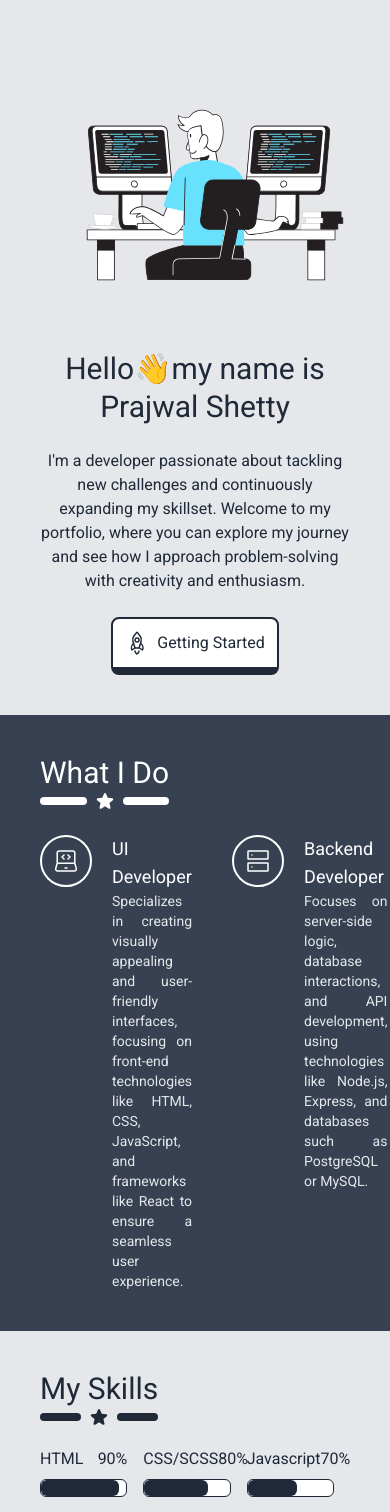
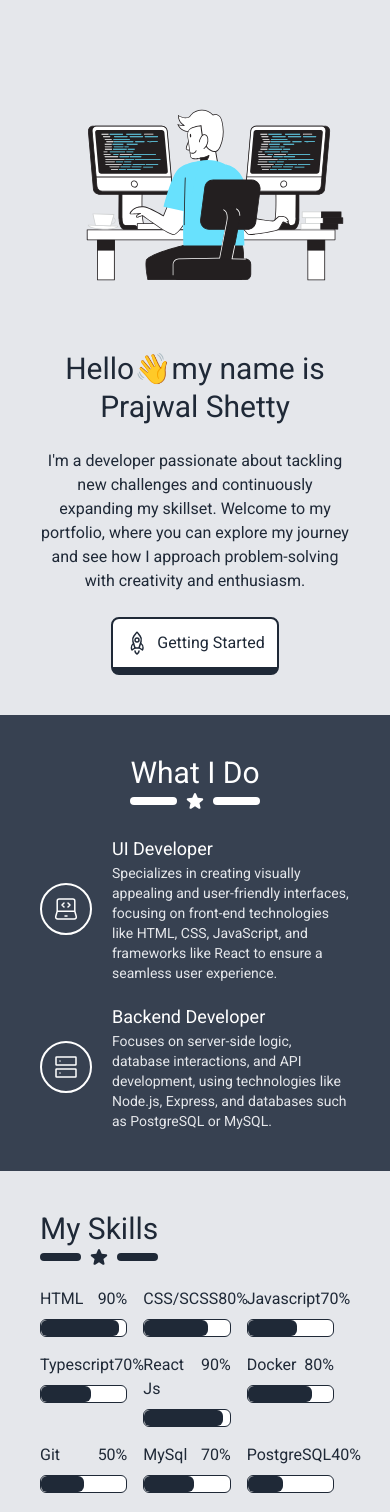
Before and after one commit to PrajwalSh0206/PrajwalSh0206.github.io, a React (Vite) app: page / in a window 390 px wide. Shown: the top 1512 px of the page. Built offline with nearby package versions, Linux system fonts and the light colour scheme.

Commit message:
about-sm-added

```diff
--- a/src/components/About/About.tsx
+++ b/src/components/About/About.tsx
@@ -2,10 +2,13 @@ import Title from '../common/Title';
 
 const About = () => {
   return (
-    <div className="p-10 lg:p-20 text-white space-y-6 bg-gray-700 flex text-sm lg:text-lg flex-col items-start text-justify" id="about">
+    <div
+      className="p-10 lg:p-20 text-white space-y-6 bg-gray-700 flex text-sm lg:text-lg flex-col items-center md:items-start md:text-justify text-left"
+      id="about"
+    >
       <Title borderColor="bg-white" title="What I Do"></Title>
-      <div className="flex w-full space-x-10 items-start">
-        <section className="flex space-x-5 items-start w-6/12">
+      <div className="flex w-full space-y-5 md:space-x-10 items-start flex-col md:flex-row">
+        <section className="flex space-x-5 items-center md:items-start w-full md:w-6/12">
           <div className="border-2 rounded-full border-white p-3">
             <svg width="24px" height="24px" viewBox="0 0 24 24" stroke-width="1.5" fill="none" xmlns="http://www.w3.org/2000/svg" color="currentColor">
               <path
@@ -26,7 +29,7 @@ const About = () => {
             </p>
           </div>
         </section>
-        <section className="flex space-x-5 items-start w-6/12">
+        <section className="flex space-x-5 items-center md:items-start w-full md:w-6/12">
           <div className="border-2 rounded-full border-white p-3">
             <svg width="24px" height="24px" stroke-width="1.5" viewBox="0 0 24 24" fill="none" xmlns="http://www.w3.org/2000/svg" color="currentColor">
               <path d="M6 18.01L6.01 17.9989" stroke="currentColor" stroke-width="1.5" stroke-linecap="round" stroke-linejoin="round"></path>
```
